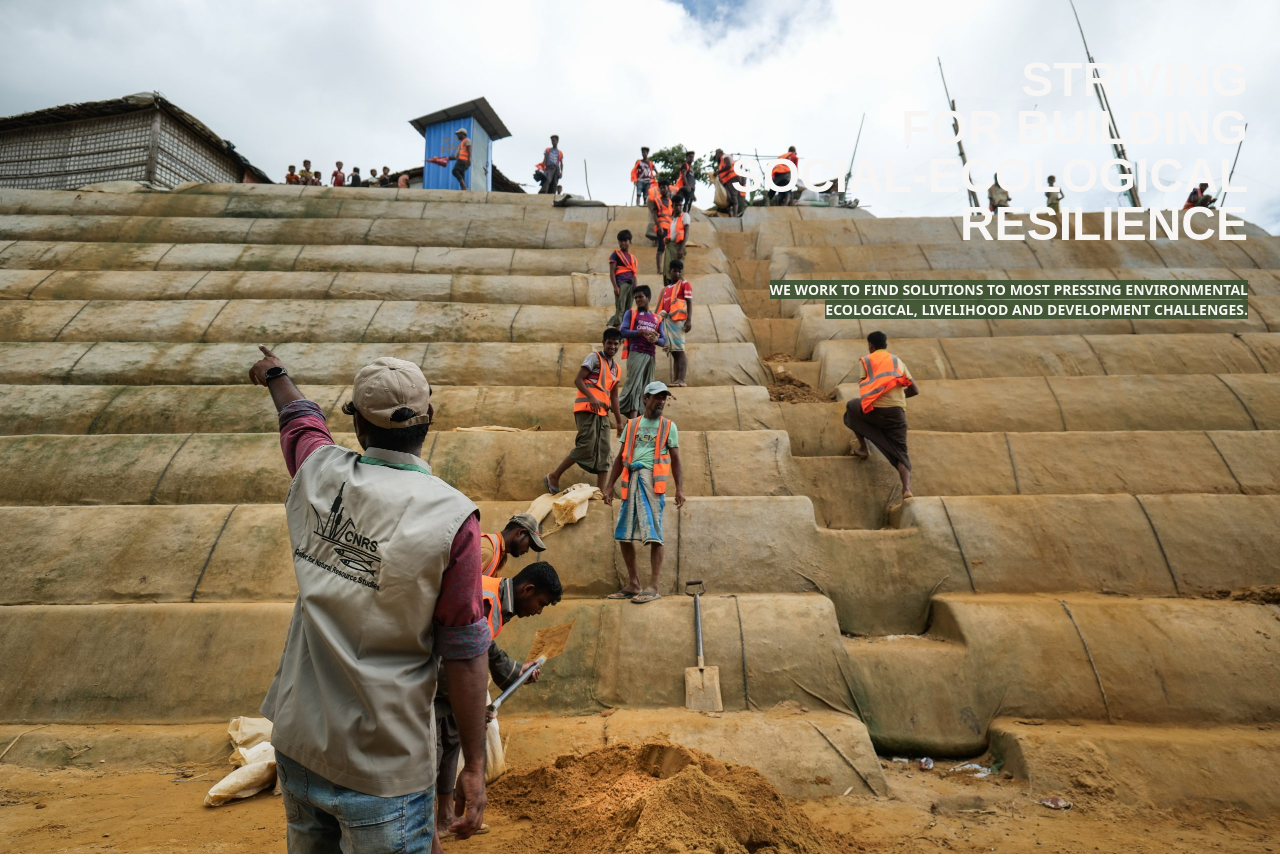
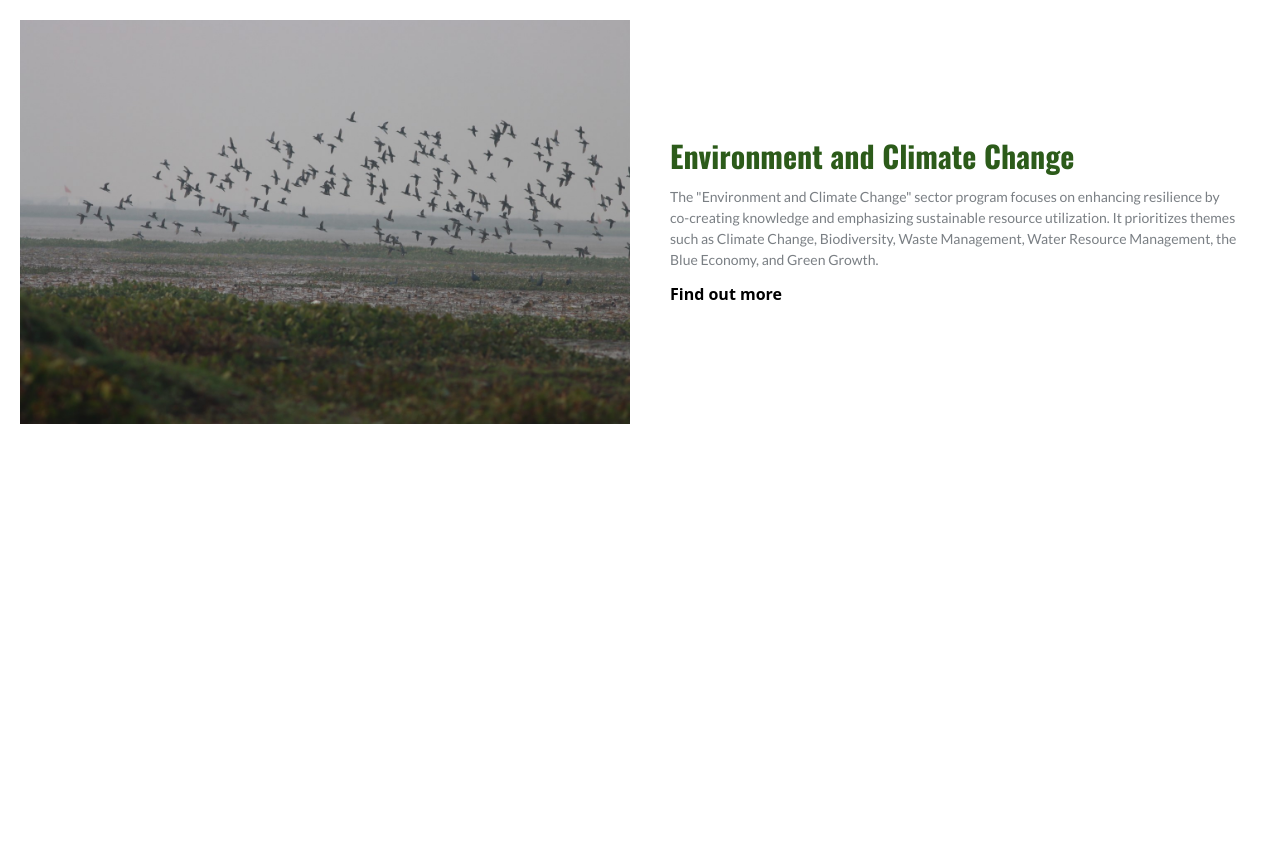
Before and after one commit to coderismail22/project-cnrs-client, a React (Vite) app: page / in a window 1280 px wide. Shown: the top 856 px of the page. After the commit the page ends 800 px from the top, so only its background shows below. Built offline with nearby package versions, Linux system fonts and the light colour scheme; a web font is replaced by a local one.

Commit message:
make CardWithBigImage

```diff
--- a/index.html
+++ b/index.html
@@ -18,6 +18,10 @@
       href="https://fonts.googleapis.com/css2?family=Palanquin+Dark:wght@400;500;600;700&display=swap"
       rel="stylesheet"
     />
+    <link
+      href="https://fonts.googleapis.com/css2?family=Oswald:wght@200..700&display=swap"
+      rel="stylesheet"
+    />
   </head>
   <body>
     <div id="root"></div>
--- a/src/components/CardWithBigImage/CardWithBigImage.jsx
+++ b/src/components/CardWithBigImage/CardWithBigImage.jsx
@@ -1,19 +1,19 @@
 const CardWithBigImage = () => {
   return (
-    <div className="flex gap-2 flex-col md:flex-row md:col-span-2 p-5">
+    <div className="grid gap-5 md:grid-cols-2 justify-center items-center  md:flex-row md:col-span-2 p-5">
       {/* Image */}
-      <div>
+      <div className="col-span-1">
         <img
           src="/src/assets/birds.jpg"
           alt="birds"
-          className="w-full h-64 object-cover object-center"
+          className="w-full h-full object-cover object-center"
         />
       </div>
 
-      <div>
+      <div className="col-span-1 bg-slate-100 md:bg-white rounded-md p-5 text-center md:text-left">
         {/* Text */}
-        <h1>Environment and Climate Change</h1>
-        <p>
+        <h1 className="font-oswald font-extrabold text-[#2C5B1A] text-3xl  mb-3">Environment and Climate Change</h1>
+        <p className="font-lato text-[14px] text-[#7a7f84] mb-3">
           The &quot;Environment and Climate Change&quot; sector program focuses
           on enhancing resilience by co-creating knowledge and emphasizing
           sustainable resource utilization. It prioritizes themes such as
--- a/src/pages/Home/Home/Home.jsx
+++ b/src/pages/Home/Home/Home.jsx
@@ -1,10 +1,10 @@
 import CardWithBigImage from "../../../components/CardWithBigImage/CardWithBigImage";
-import HeroSection from "../HeroSection/HeroSection";
+// import HeroSection from "../HeroSection/HeroSection";
 
 const Home = () => {
   return (
     <div>
-      <HeroSection />
+      {/* <HeroSection /> */}
       <CardWithBigImage />
     </div>
   );
--- a/tailwind.config.js
+++ b/tailwind.config.js
@@ -7,6 +7,7 @@ export default {
         blinker: ["Blinker", "sans-serif"],
         lato: ["lato", "sans-serif"],
         palanquin: ["Palanquin Dark", "sans-serif"],
+        oswald: ["Oswald", "sans-serif"],
       },
     },
   },
```
